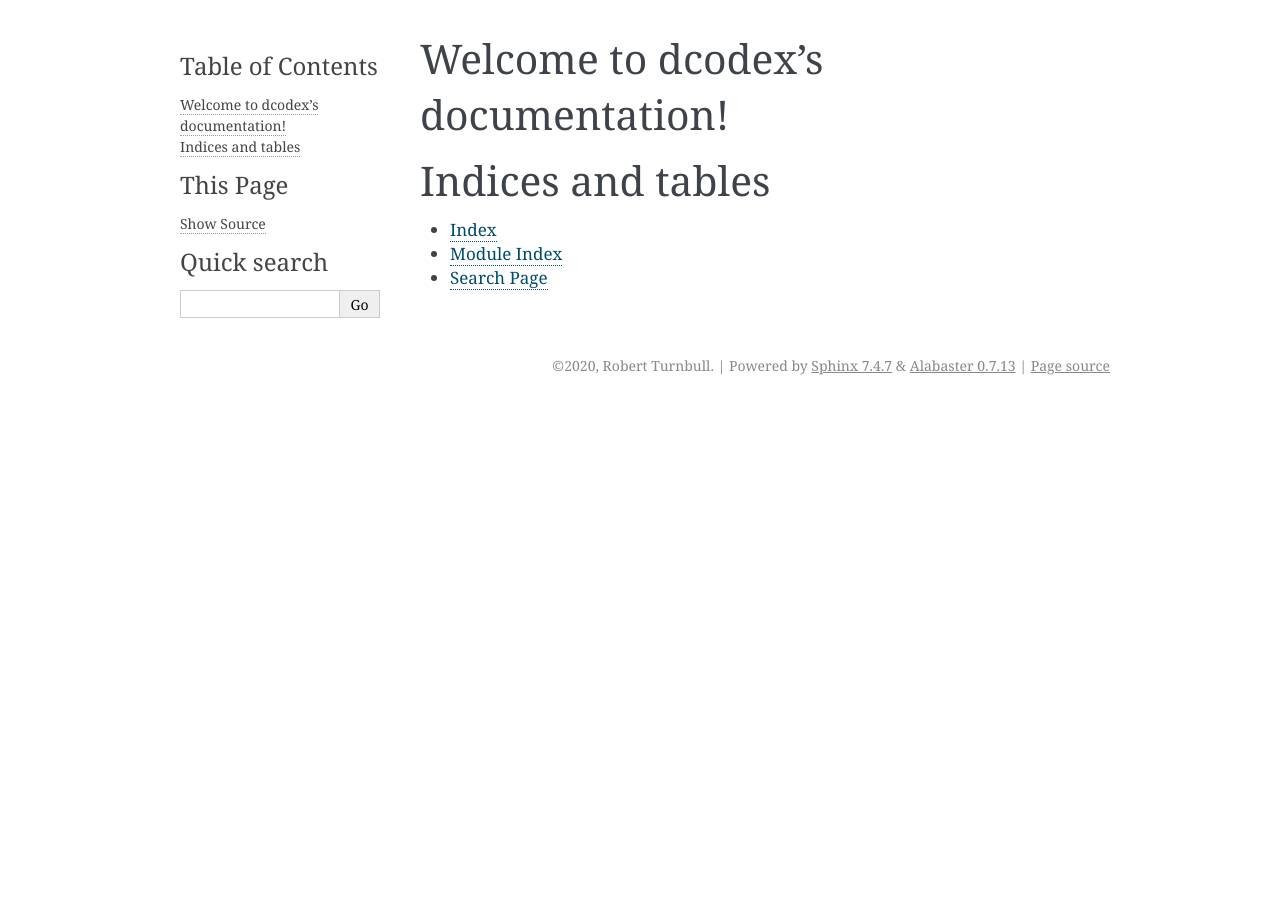
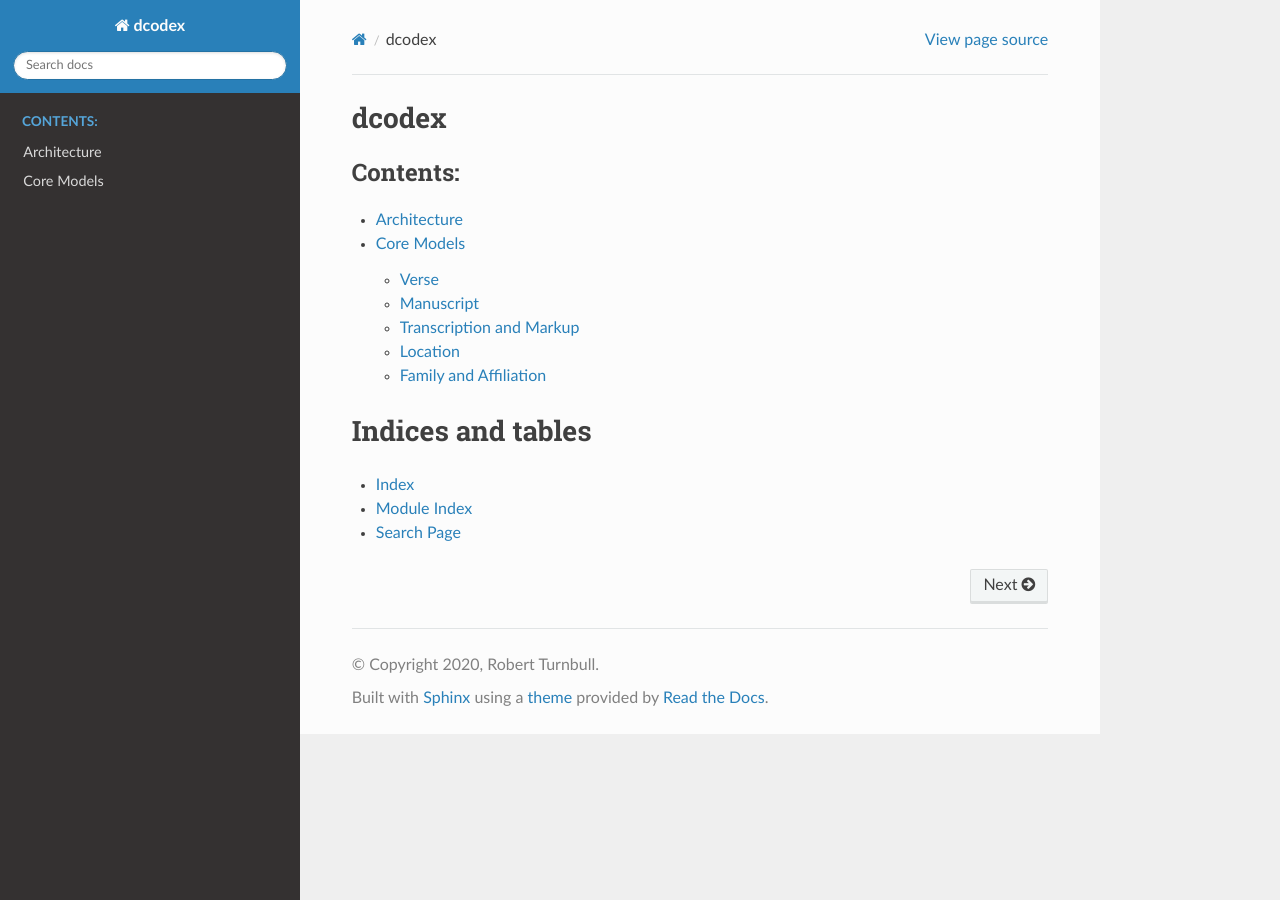
Before and after one commit to rbturnbull/dcodex, a Sphinx documentation site: the page built from docs/index.rst, in a window 1280 px wide. Built offline with Sphinx 7.4.7 and the Read the Docs theme 2.0.0, drawn with Linux system fonts in a browser that asks for light colours; some of the changed lines change nothing that is shown.

Commit message:
adding docs for core models and architecture

```diff
--- /dev/null
+++ b/docs/architecture.rst
@@ -0,0 +1,46 @@
+Architecture
+==================================
+
+
+1.  **Datastore**: The data storage is handled using Django with all the
+    database commands happening internally within Django. This means
+    that the system can be set up with `several options for the backend
+    database system <https://docs.djangoproject.com/en/3.0/ref/databases/>`_. The default setup for Django is to use SQLite which
+    has the convenience of storing the database as a single file. Other
+    options available are: PostgreSQL, MariaDB, MySQL, and Oracle (with
+    other third-party database systems available).
+
+2.  **Models**: The database objects are accessed in code as Django
+    'Model' objects. To facilitate extensibility, uses the 'Django
+    Polymorphic' package so that the classes in can be subclassed by
+    other apps. Users of can interact with the objects in the database
+    in Python by using Django's interactive Python shell, or
+    through a Python  using the `runscript command <https://django-extensions.readthedocs.io/en/latest/runscript.html>`_, a Jupyter notebook, or through
+    `creating a separate Django app <https://docs.djangoproject.com/en/3.1/intro/tutorial01/>`.
+
+3.  **Admin Interface**: A key feature of Django is the ability to
+    manipulate the data through the admin interface as an internal
+    management tool. Django models can be simply registered to use this
+    interface and the display and functionality of of each model can be
+    tailored using widgets.
+
+4.  **User Interface**: is designed to be used through a web-browser
+    user interface (UI). It can be deployed online (in public or
+    private) or be used locally on a user's own computer. The web-pages
+    are designed in HTML (using Django's template language) and use
+    Javascript through AJAX throughout for a fast, responsive, fluid
+    interface. The interface is designed for clarity, simplicity,
+    efficiency, and aesthetics. Because the user-interface is HTML based, is
+    cross-platform between Windows, Mac, and Linux.
+
+
+These different tiers allow users to interact with at these different
+levels: the web frontend, or through the
+Django Admin interface, or directly with Python.
+
+DCodex is designed to be an abstract framework for studying manuscripts. Its
+base system is found in the 'app.' This is agnostic as to the type of
+manuscript the user can analyse. The particulars of any type of
+manuscripts (such as biblical manuscripts or lectionaries) are
+implemented in separate apps with sub-classes inheriting from the base
+classes in DCodex.
--- a/docs/conf.py
+++ b/docs/conf.py
@@ -31,6 +31,7 @@ release = '1.0.0'
 # extensions coming with Sphinx (named 'sphinx.ext.*') or your custom
 # ones.
 extensions = [
+    "sphinx_rtd_theme",
 ]
 
 # Add any paths that contain templates here, relative to this directory.
@@ -48,6 +49,7 @@ exclude_patterns = ['_build', 'Thumbs.db', '.DS_Store']
 # a list of builtin themes.
 #
 html_theme = 'alabaster'
+html_theme = "sphinx_rtd_theme"
 
 # Add any paths that contain custom static files (such as style sheets) here,
 # relative to this directory. They are copied after the builtin static files,
--- /dev/null
+++ b/docs/core.rst
@@ -0,0 +1,84 @@
+Core Models
+===============
+
+
+Verse
+--------
+A key design feature of D-Codex is that it is base on the smallest textual unit appropriate for the manuscript type.
+This abstract class is called a ``Verse``. Each ``Verse`` object ought only occur once per manuscript.
+For each possible verse, there must be an instance of a child-class of Verse saved in the database.
+Sub-classes of ``Verse`` are required to complete a method to return a reference string for each verse, such as 'Matthew 1:1'
+(with an option for an abbreviated form, e.g. 'Mt 1:1'). There also needs to be a method to have a unique string to be used in a URL.
+The default implementation of this is simply the reference string with white space removed.
+This string must uniquely match with only that instance of Verse in the child-class.
+Furthermore, a class method must be defined which is able to locate any verse from a string.
+Another similar method is required to locate a ``Verse`` instance from a Python dictionary.
+The keys for the dictionary are determined by the child class.
+As a minimum this method must be able to interpret the unique reference string (with any abbreviation option if appropriate).
+This function is used to find verses embedded in a URL.
+Care needs to be taken when defining a sub-class of ``Verse`` that the uniqueness property is respected.
+This property means that D-Codex is not a suitable software package for all texts, but only those with a standard versification system.
+
+
+Manuscript
+--------------
+
+The abstract class that brings together all the elements in a document is called the ``Manuscript`` class.
+In the base Manuscript class, a descriptive name can be set (e.g. 'Codex Sinaiticus Arabicus') and a siglum (e.g. 'CSA').
+The siglum is used in the URLs for webpages to do with the manuscript and must be unique.
+A child class needs to specify a method to return the appropriate ``Verse`` class and also the ``Transcription`` class.
+The ``Manuscript`` class is responsible for navigation in the manuscript.
+This involves needing to be able to take any verse and find the next or previous verse.
+It also needs to implement a method to find distance between the start of one verse and the start of another.
+Helper functions are implemented in the base class to do many common tasks at the manuscript level (such as to create a list of all transcriptions).
+
+Transcription and Markup
+----------------------------
+
+The ``Transcription`` class stores the text of a transcribed verse and associates it with the manuscript and verse instances.
+It can also have a reference to a ``Markup`` object. The ``Markup`` class is responsible for four tasks:
+
+	1. Providing a widget text box for transcribing the text of the verse in the user interface.
+	2. Regularising the transcription text for string comparison.
+	3. Displaying the text cleanly in HTML.
+	4. Converting to TEI XML markup.
+
+A default markup object can be assigned to a manuscript and specific markup objects can be assigned to individual verses.
+Though ideally, one would wish for a consistent markup scheme for any particular manuscript, there are situations where multiple markup schemes could be operating.
+
+..
+    For the Arabic transcriptions in this thesis, they were written using a `SimpleArabicMarkup' class. It  provides a basic text box for transcription in the user interface. For regularisation, the text is standardised to ignore inconsequential orthographic differences between the two manuscripts. This means ignoring punctuation, short vowels, the diacritics on a \textit{tāʾ marbūṭa} and different ways of writing a final \textit{yāʾ} or \textit{ʾalif}.
+
+
+Location
+--------------
+
+The ``Location`` class joins a manuscript and verse object and associates them with the pixel coordinates on a
+facsimile image which corresponds to the beginning of the verse. DCodex stores these values as a
+proportion of the width or height of the image and so the values are between 0 and 1.
+For left-to-right languages, this means to the top-left of the first character in the verse, and for right-to-left languages such as Arabic,
+his means the top-right of the first character.
+
+Not all the locations of each verse need to be transcribed.
+Once the location of at least two verses is transcribed, D-Codex can estimate the location of any other verse.
+To do this, we refer to two quantities: the textual mass between two verses and the spatial distance between the locations of the two verses.
+
+
+Family and Affiliation
+---------------------------------
+
+One challenge with working with complex manuscript traditions is the presence of block-mixture.
+D-Codex has a powerful and extensible means of defining the relationship between the texts of manuscripts at certain points.
+Manuscripts can be grouped in an instance of a ``Family`` class. Each ``Family`` object must be given a string as a name.
+Manuscripts can be members of the ``Family`` group by means of an instance of an ``Affiliation`` class.
+The abstract ``AffiliationBase`` object combines a list of families as well as a list of manuscripts.
+Each subclass of ``AffiliationBase`` must provide a method defining whether or not the affiliation is *active* at any particular verse.
+If the affiliation is active then all the manuscripts in that affiliation are regarded as members of the list of associated families at any particular verse.
+
+The most basic subclass of ``AffiliationBase`` is ``AffiliationAll`` which simply states that the affiliation is active for all verses.
+All manuscripts in this affiliation will be always associated with all families listed in it.
+
+Another subclass of `AffiliationBase` is ``AffiliationVerses`` to which the user can give a list of verses at which the affiliation is active and elsewhere it is not.
+A similar subclass is `AffiliationRange`` where the user can give a starting verse and an ending verse and the affiliation is active within this range (inclusively).
+
+Not every affiliation object needs to have manuscripts listed in it, meaning that the affiliation object would just be applying to the families associated with it.
--- a/docs/index.rst
+++ b/docs/index.rst
@@ -3,13 +3,15 @@
    You can adapt this file completely to your liking, but it should at least
    contain the root `toctree` directive.
 
-Welcome to dcodex's documentation!
+dcodex
 ==================================
 
 .. toctree::
    :maxdepth: 2
    :caption: Contents:
 
+   architecture
+   core
 
 
 Indices and tables
```
Also changed, not shown: requirements.txt (added, +44 -0 lines).
